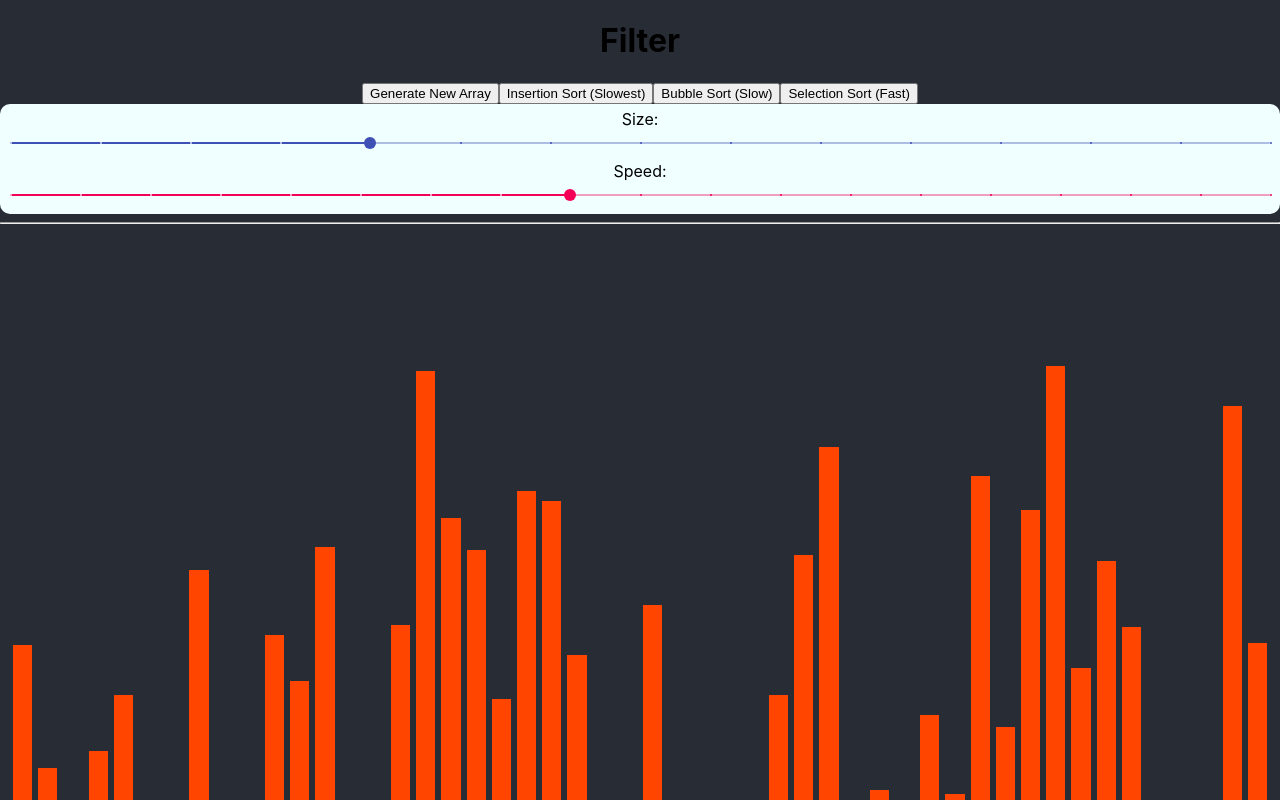
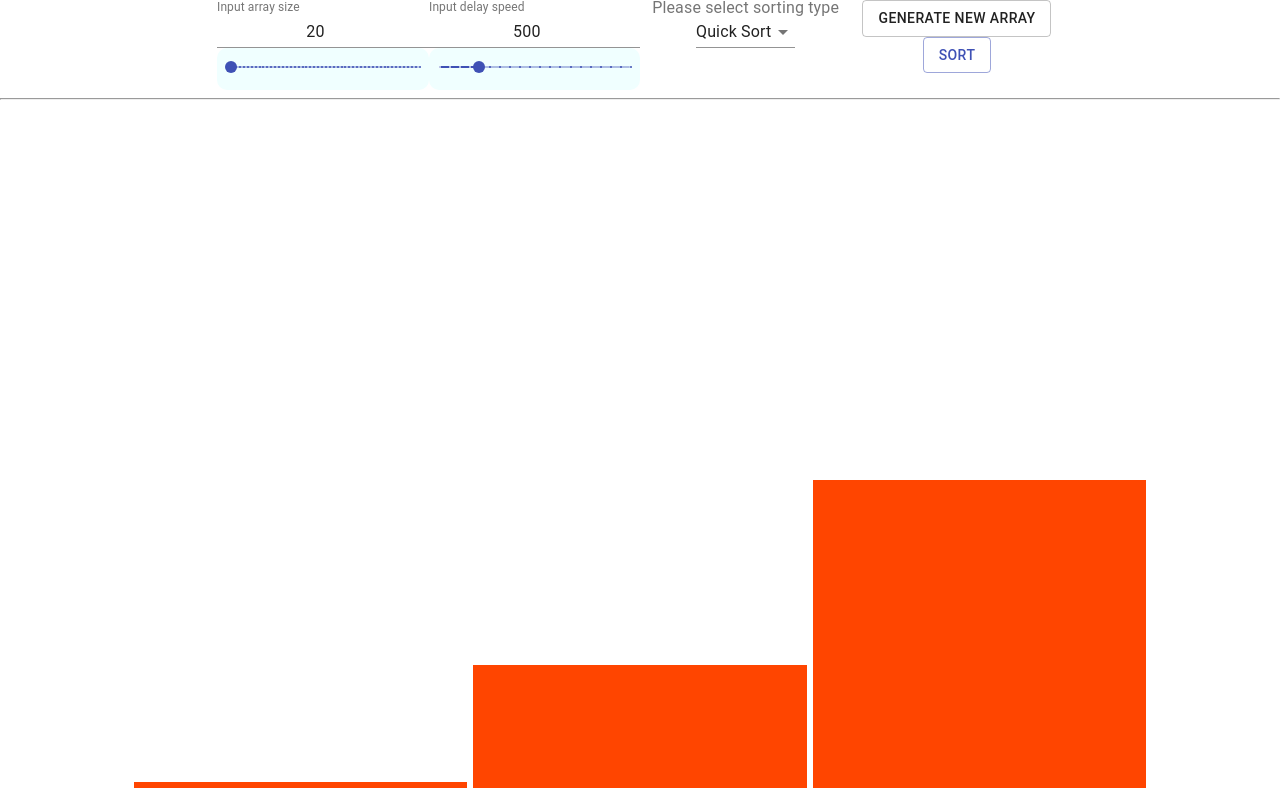
Before and after one commit to parsonsnguyen/sorting_visualizer, a React (Create React App) app: page / in a window 1280 px wide. Shown: the top 800 px of the page. Built offline with nearby package versions, Linux system fonts and the light colour scheme.

Commit message:
0001 Update UI - Part 1.

```diff
--- a/public/index.html
+++ b/public/index.html
@@ -24,7 +24,7 @@
       work correctly both with client-side routing and a non-root public URL.
       Learn how to configure a non-root public URL by running `npm run build`.
     -->
-    <title>React App</title>
+    <title>Sorting Algorithm Visualizer By Ph♥ng_Nguyễn</title>
   </head>
   <body>
     <noscript>You need to enable JavaScript to run this app.</noscript>
--- a/src/components/sortingVisualizer/sortingVisualizer.css
+++ b/src/components/sortingVisualizer/sortingVisualizer.css
@@ -1,14 +1,9 @@
-html {
-  background-color: #282c34;
-}
-
 #array-container {
   display: flex;
   flex-flow: row nowrap;
   align-items: flex-end;
   justify-content: center;
   height: 90vh;
-  background-color: #282c34;
   border-radius: 15px;
   border-bottom-left-radius: 0;
   border-bottom-right-radius: 0;
@@ -19,17 +14,8 @@ html {
 
 .array-bar {
   background-color: OrangeRed;
-  margin: 0 3px;
+  margin: 50px 3px;
   width: 5px;
-}
-
-.tag {
-  display: inline-block;
-  color: white;
-}
-
-.button-group {
-  margin: 0 10px;
 }
 
 .sliders {
--- a/src/components/sortingVisualizer/sortingVisualizer.jsx
+++ b/src/components/sortingVisualizer/sortingVisualizer.jsx
@@ -1,127 +1,131 @@
-import React, { useState, useEffect, useReducer } from "react";
+import React, { Component } from "react";
+import { sortingAlgorithms } from "../utils";
 import "./sortingVisualizer.css";
-import visualize from "../helpers";
-import Slider from "@material-ui/core/Slider";
+import {
+    Button,
+    TextField,
+    InputLabel,
+    Select,
+    MenuItem,
+    Slider,
+    Grid
+  } from '@material-ui/core';
+export default class SortingVisualizer extends Component {
+    constructor(props) {
+      super(props);
 
-const SortingVisualizer = () => {
-  //const [brightness, setBrightness] = useState(0);
-  const [array, setArray] = useState([]);
-  const [speed, setSpeed] = useState(5);
-  const [size, setSize] = useState(50);
-  const [buttonDisabled, setDisabled] = useState(false);
-  const [generateDisabled, toggleGenerate] = useReducer(
-    (disabled) => !disabled,
-    false
-  );
+      this.state = {
+        selectedSortingType: props.selectedSortingType || 'Quick_Sort',
+        arraySize: 20,
+        delaySpeed: 500
+      };
+      this.arrays = [10,200,500];
+    }
+    onSelectedSortingTypeChange = (event) => {
+      this.setState({ selectedSortingType: event.target.value });
+    }
 
-  const generateArrayVals = (max, min, length) => {
-    let arr = [];
-    for (let i = 0; i < length; i++) {
-      arr[i] = Math.floor(Math.random() * (max - min + 1) + min);
+    onTxtArraySizeChange = (event) => {
+        this.setState({ arraySize: event.target.value });
     }
-    const container = document.getElementById("array-container");
-    Array.from(container.children).forEach(
-      (e) => (e.style.backgroundColor = "OrangeRed")
-    );
-    return setArray(arr);
-  };
-  useEffect(() => generateArrayVals(1000, 5, size), [size]);
-
-  const algorithm = (type) => {
-    setDisabled(true);
-    toggleGenerate();
-    visualize(type, array, speed, toggleGenerate);
+    onSliderSizeChange = (e, val) => {
+        //if (val === size) return;
+        //setSize(val);
+        //generateArrayVals(1000, 5, val);
+        console.log(val);
+        this.setState({ arraySize: val });
     };
 
-  const handleSize = (e, val) => {
-    if (val === size) return;
-    setSize(val);
-    generateArrayVals(1000, 5, val);
+    onTxtDelaySpeedChange = (event) => {
+        this.setState({ delaySpeed: event.target.value });
+    }
+    onSliderDelaySpeedChange = (e, val) => {
+        //if (val === size) return;
+        //setSize(val);
+        //generateArrayVals(1000, 5, val);
+        console.log(val);
+        this.setState({ delaySpeed: val });
     };
 
-  const handleSpeed = (e, val) => {
-    if (val === speed) return;
-    const newSpeed = Math.abs(10 - (val - 0.5));
-    setSpeed(newSpeed);
-    //setBrightness(speed * 10 + -50);
-  };
-
-  const handleGenerate = () => {
-    generateArrayVals(1000, 5, size);
-    setDisabled(false);
-  };
-
+    render() {
+      const { selectedSortingType, arraySize, delaySpeed } = this.state;
       return (
         <>
-      <div>
-        <h1>Filter</h1>
-        <button
-          variant="contained"
-          color="primary"
-          onClick={handleGenerate}
-          disabled={generateDisabled}
-        >
-          Generate New Array
-        </button>
-        <button
-          onClick={() => algorithm("insertion")}
-          disabled={buttonDisabled}
-        >
-          Insertion Sort (Slowest)
-        </button>
-        <button onClick={() => algorithm("bubble")} disabled={buttonDisabled}>
-          Bubble Sort (Slow)
-        </button>
-        <button
-          onClick={() => algorithm("selection")}
-          disabled={buttonDisabled}
-        >
-          Selection Sort (Fast)
-        </button>
-      </div>
+            <div className="makeStyles-root-1">
+                <Grid container spacing={3}>
+                    <Grid container item xs={2}></Grid>
+                    <Grid container item xs={8}>
+                        <Grid item xs={3}>
+                            <TextField
+                                onChange={this.onTxtArraySizeChange}
+                                id="txt-array-size"
+                                type="number"
+                                label="Input array size"
+                                value={arraySize}
+                                inputProps={{min: 10, style: { textAlign: 'center' }}}/>
                             <div className="sliders">
-        Size:{" "}
-        <Slider
-          min={10}
-          max={150}
-          step={10}
-          defaultValue={50}
-          onChange={handleSize}
-          disabled={buttonDisabled}
+                                <Slider /*key={`slider-${arraySize}`}*/  min={10} max={500} step={10} defaultValue={arraySize}
+                                        onChange={this.onSliderSizeChange}
+                                        //disabled={buttonDisabled}
                                         marks={true}
                                         valueLabelDisplay="auto"
                                 />
-        Speed:
-        <Slider
-          className="slider"
-          style={{ display: "block" }}
-          color="secondary"
-          step={0.5}
-          min={1}
-          max={10}
+                            </div>
+                        </Grid>
+                        <Grid item xs={3}>
+                            <TextField
+                                onChange={this.onTxtDelaySpeedChange}
+                                id="txt-delay-speed"
+                                type="number"
+                                label="Input delay speed"
+                                value={delaySpeed}
+                                inputProps={{min: 100, style: { textAlign: 'center' }}}/>
+                            <div className="sliders">
+                                <Slider /*key={`slider-${delaySpeed}`}*/ min={100} max={2000} step={100} defaultValue={delaySpeed}
+                                        onChange={this.onSliderDelaySpeedChange}
+                                        //disabled={buttonDisabled}
                                         marks={true}
-          defaultValue={5}
-          onChange={handleSpeed}
-          disabled={buttonDisabled}
                                         valueLabelDisplay="auto"
                                 />
                             </div>
-      <hr />
+                        </Grid>
+                        <Grid item xs={3}>
+                            <InputLabel id="sortingType">Please select sorting type</InputLabel>
+                            <Select
+                                labelId="sortingType"
+                                id="sortingTypeSelect"
+                                value={selectedSortingType}
+                                onChange={this.onSelectedSortingTypeChange}
+                            >
+                                {sortingAlgorithms.map((item,index) => <MenuItem value={item.type}>{item.name}</MenuItem>)}
+                            </Select>
+                        </Grid>
+
+                        <Grid item xs={3}>
+                            <Button variant="outlined">Generate new Array</Button>
+                            <Button variant="outlined" color="primary">Sort</Button>
+                        </Grid>
+                    </Grid>
+                    <Grid container item xs={2}></Grid>
+                </Grid>
+            </div>
+            <hr></hr>
             <div id="array-container">
-        {array.map((value, index) => (
+                {this.arrays.map((value, index) => (
                 <div
                     className="array-bar"
                     key={index}
-            style={{
-              height: `${value / 13}vh`,
-              width: `${(1 / array.length) * 1000}px`,
-              //filter: `hue-rotate(${brightness}deg)`,
+                    style={
+                        { height: `${value / 13}vh`,
+                         width: `${(1 / this.arrays.length) * 1000}px`
                         }}
                 ></div>
                 ))}
             </div>
         </>
        );
+    }
+  }
+
+  SortingVisualizer.propTypes = {
   };
-
-export default SortingVisualizer;
--- /dev/null
+++ b/src/components/utils.js
@@ -0,0 +1,75 @@
+export const sortingAlgorithms =
+[{
+    "type": "Selection_Sort",
+    "name": "Selection Sort",
+    "timeComplexity": {
+        "best": "&Theta;(n<sup>2</sup>)",
+        "average": "&Theta;(n<sup>2</sup>)",
+        "worst": "&Theta;(n<sup>2</sup>)"
+    },
+    "memoryComplexity": {
+        "worst": "&Theta;(1)"
+    }
+},
+{
+    "type": "Bubble_Sort",
+    "name": "Bubble Sort",
+    "timeComplexity": {
+        "best": "&Theta;(n)",
+        "average": "&Theta;(n<sup>2</sup>)",
+        "worst": "&Theta;(n<sup>2</sup>)"
+    },
+    "memoryComplexity": {
+        "worst": "&Theta;(1)"
+    }
+},
+{
+    "type": "Insertion_Sort",
+    "name": "Insertion Sort",
+    "timeComplexity": {
+        "best": "&Theta;(n)",
+        "average": "&Theta;(n<sup>2</sup>)",
+        "worst": "&Theta;(n<sup>2</sup>)"
+    },
+    "memoryComplexity": {
+        "worst": "&Theta;(1)"
+    }
+},
+{
+    "type": "Quick_Sort",
+    "name": "Quick Sort",
+    "timeComplexity": {
+        "best": "&Theta;(nlogn)",
+        "average": "&Theta;(nlogn)",
+        "worst": "&Theta;(n<sup>2</sup>)"
+    },
+    "memoryComplexity": {
+        "worst": "&Theta;(logn)"
+    }
+},
+{
+    "type": "Merge_Sort",
+    "name": "Merge Sort",
+    "timeComplexity": {
+        "best": "&Theta;(nlogn)",
+        "average": "&Theta;(nlogn)",
+        "worst": "&Theta;(nlogn)"
+    },
+    "memoryComplexity": {
+        "worst": "&Theta;(n)"
+    }
+},
+
+{
+    "type": "Heap_Sort",
+    "name": "Heap Sort",
+    "timeComplexity": {
+        "best": "&Theta;(nlogn)",
+        "average": "&Theta;(nlogn)",
+        "worst": "&Theta;(nlogn)"
+    },
+    "memoryComplexity": {
+        "worst": "&Theta;(1)"
+    }
+}
+];
```
Also changed, not shown: src/components/sortingVisualizer/sortingVisualizer2.jsx (added, +127 -0 lines). Lines whose indentation alone changed are shown as unchanged.
